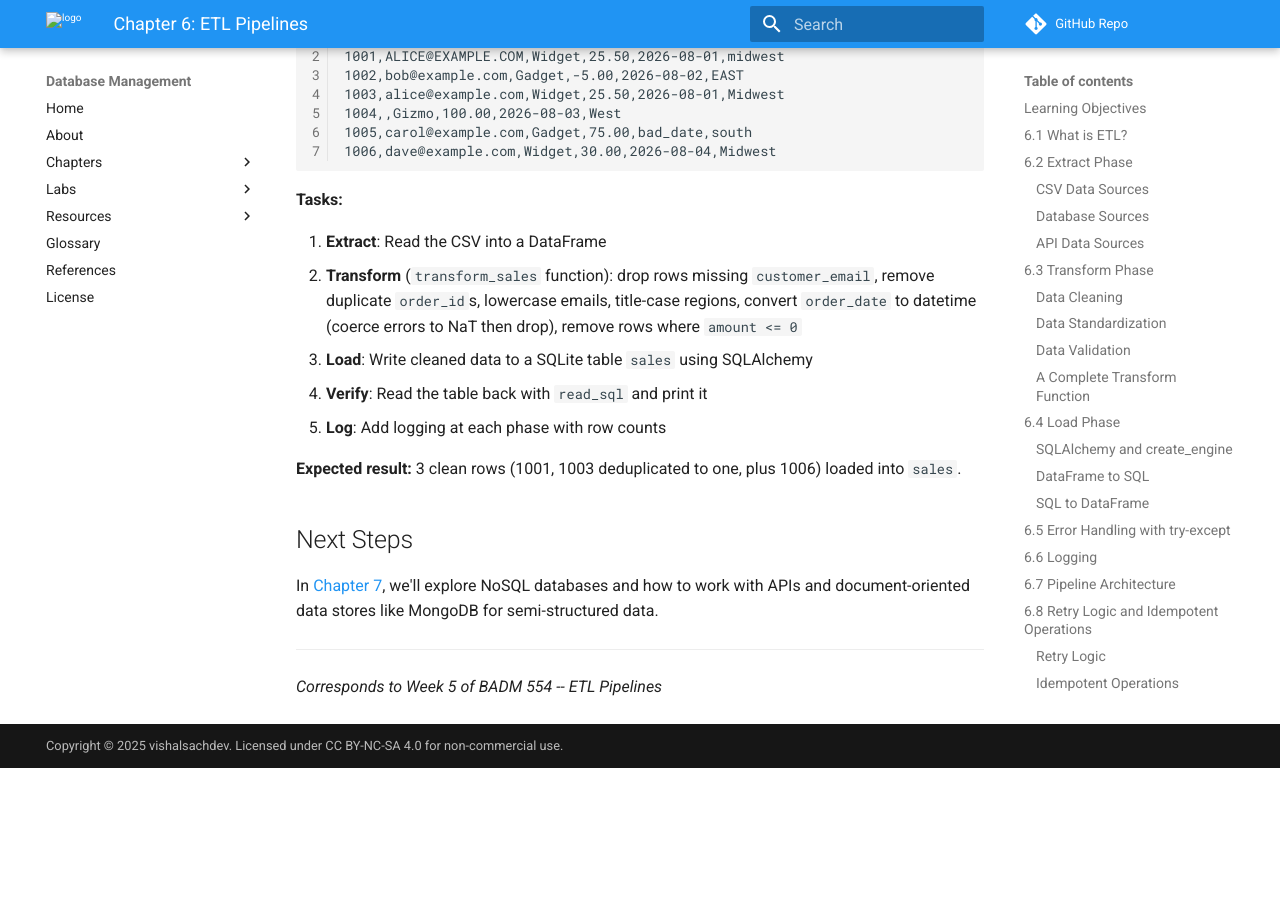
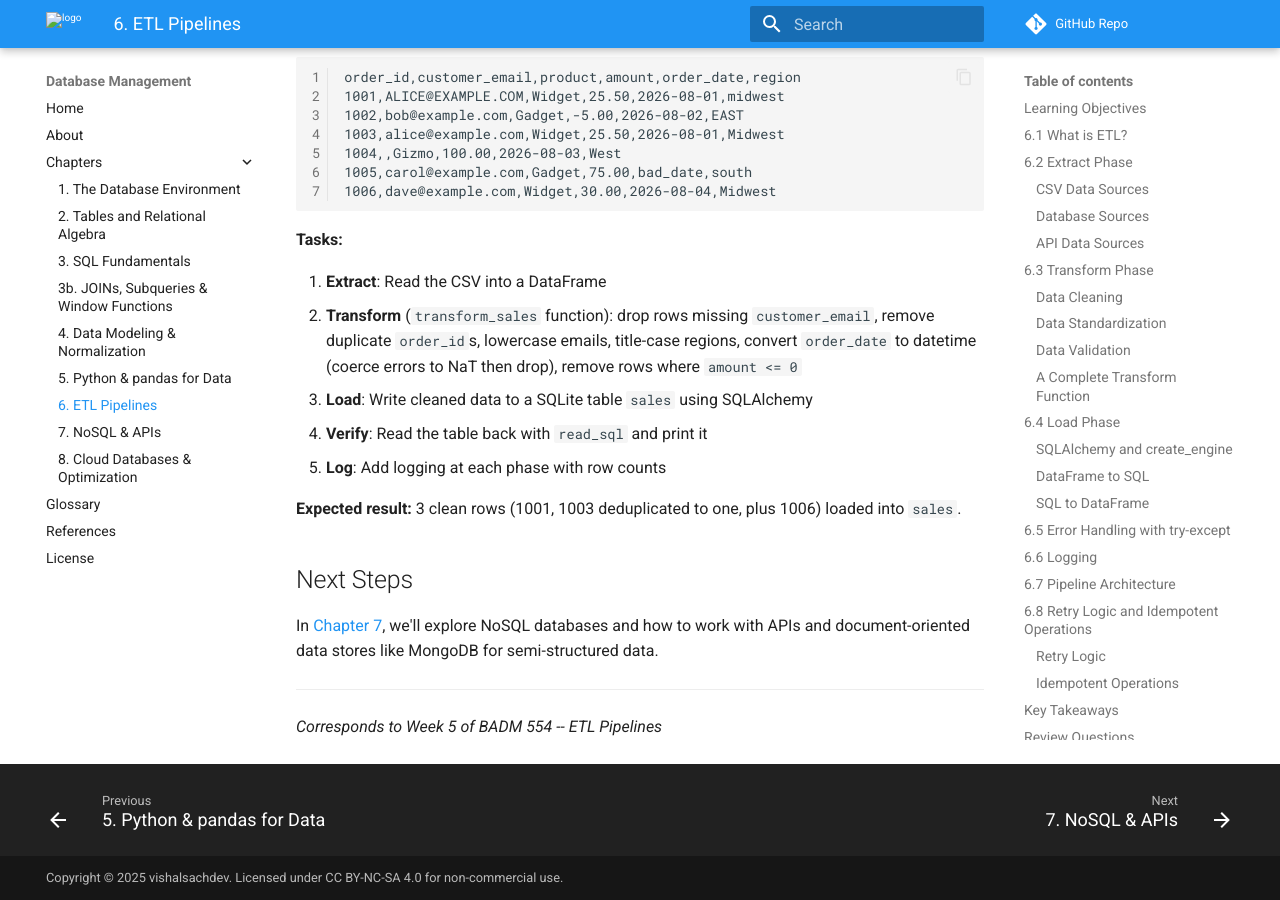
Before and after one commit to vishalsachdev/database-management, an MkDocs documentation site: the page built from docs/chapters/06-etl-pipelines.md, in a window 1280 px wide and 900 px high, scrolled down 9294 px. Built offline with MkDocs 1.6.1 and Material for MkDocs 9.7.7, drawn with Linux system fonts in a browser that asks for light colours; comment, search, counter and statistics services are not loaded; before the commit the page ends 10062 px from its top, so only the background shows below that; part of the change alters nothing that is shown.

Commit message:
Fix nav to match actual chapter files (3b, 4-8), remove missing labs/resources
Co-Authored-By: Claude Opus 4.6 <noreply@anthropic.com>

```diff
--- a/mkdocs.yml
+++ b/mkdocs.yml
@@ -10,29 +10,15 @@ nav:
   - Home: index.md
   - About: about.md
   - Chapters:
-    - 1. Database Environment: chapters/01-database-environment.md
+    - 1. The Database Environment: chapters/01-database-environment.md
     - 2. Tables and Relational Algebra: chapters/02-tables-relational-algebra.md
     - 3. SQL Fundamentals: chapters/03-sql-fundamentals.md
-    - 4. Advanced SQL: chapters/04-advanced-sql.md
-    - 5. JSON Data and APIs: chapters/05-json-apis.md
-    - 6. Database Design and Modeling: chapters/06-database-design.md
-    - 7. Normalization: chapters/07-normalization.md
-    - 8. Data Warehousing and ETL: chapters/08-data-warehousing-etl.md
-    - 9. NoSQL Databases: chapters/09-nosql.md
-  - Labs:
-    - Lab Setup: labs/setup.md
-    - Lab 1 - SQL Basics: labs/lab1-sql-basics.md
-    - Lab 2 - SQL Joins: labs/lab2-sql-joins.md
-    - Lab 3 - Writing Queries: labs/lab3-writing-queries.md
-    - Lab 4 - JSON and APIs: labs/lab4-json-apis.md
-    - Lab 5 - ER Modeling: labs/lab5-er-modeling.md
-    - Lab 6 - Normalization: labs/lab6-normalization.md
-    - Lab 7 - ETL with Knime: labs/lab7-etl-knime.md
-    - Lab 8 - MongoDB: labs/lab8-mongodb.md
-  - Resources:
-    - SQL Cheat Sheet: resources/sql-cheatsheet.md
-    - Tool Setup Guides: resources/tool-setup.md
-    - Practice Problems: resources/practice-problems.md
+    - 3b. JOINs, Subqueries & Window Functions: chapters/03b-advanced-sql.md
+    - 4. Data Modeling & Normalization: chapters/04-data-modeling-normalization.md
+    - 5. Python & pandas for Data: chapters/05-python-pandas.md
+    - 6. ETL Pipelines: chapters/06-etl-pipelines.md
+    - 7. NoSQL & APIs: chapters/07-nosql-apis.md
+    - 8. Cloud Databases & Optimization: chapters/08-cloud-databases-optimization.md
   - Glossary: glossary.md
   - References: references.md
   - License: license.md
```
